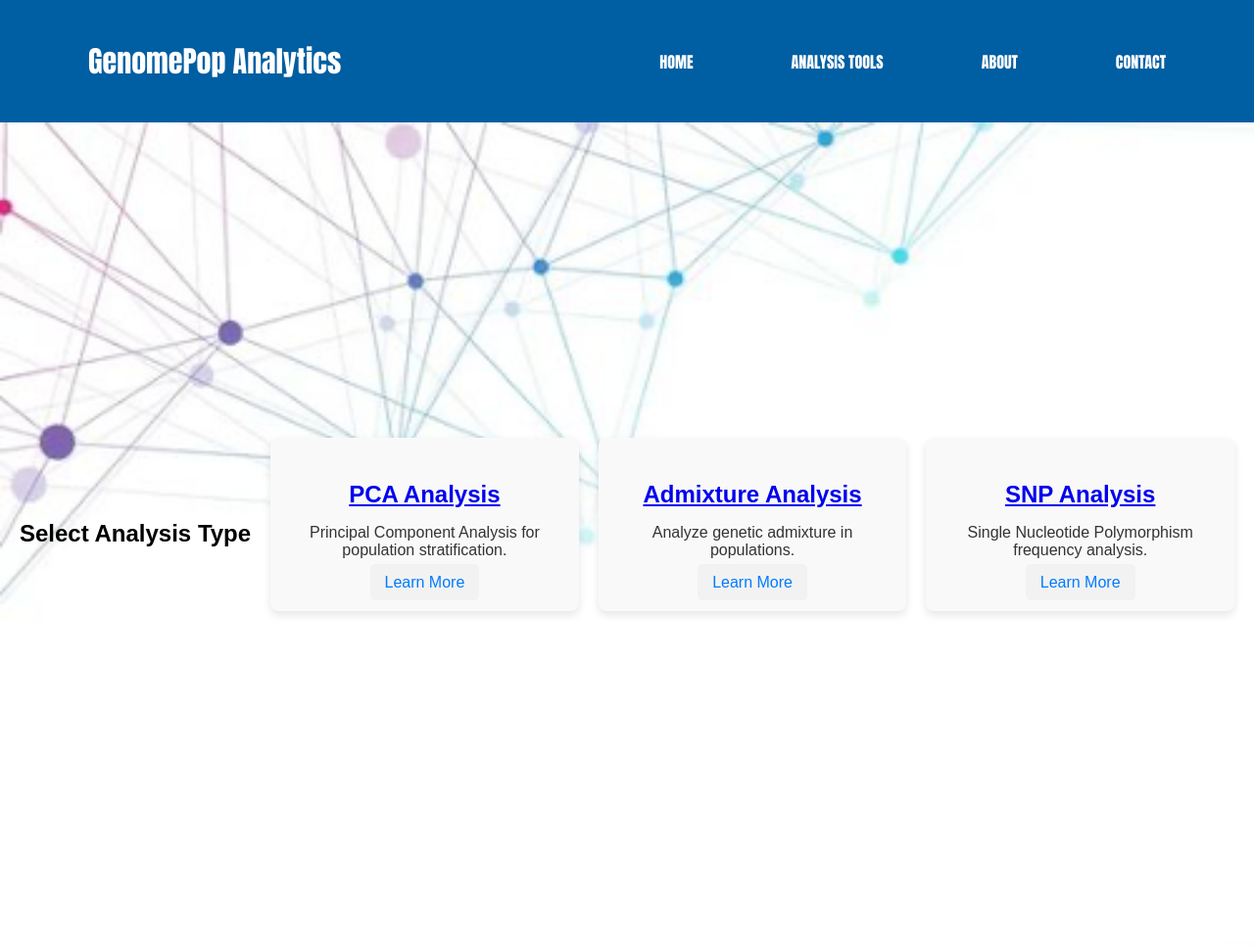
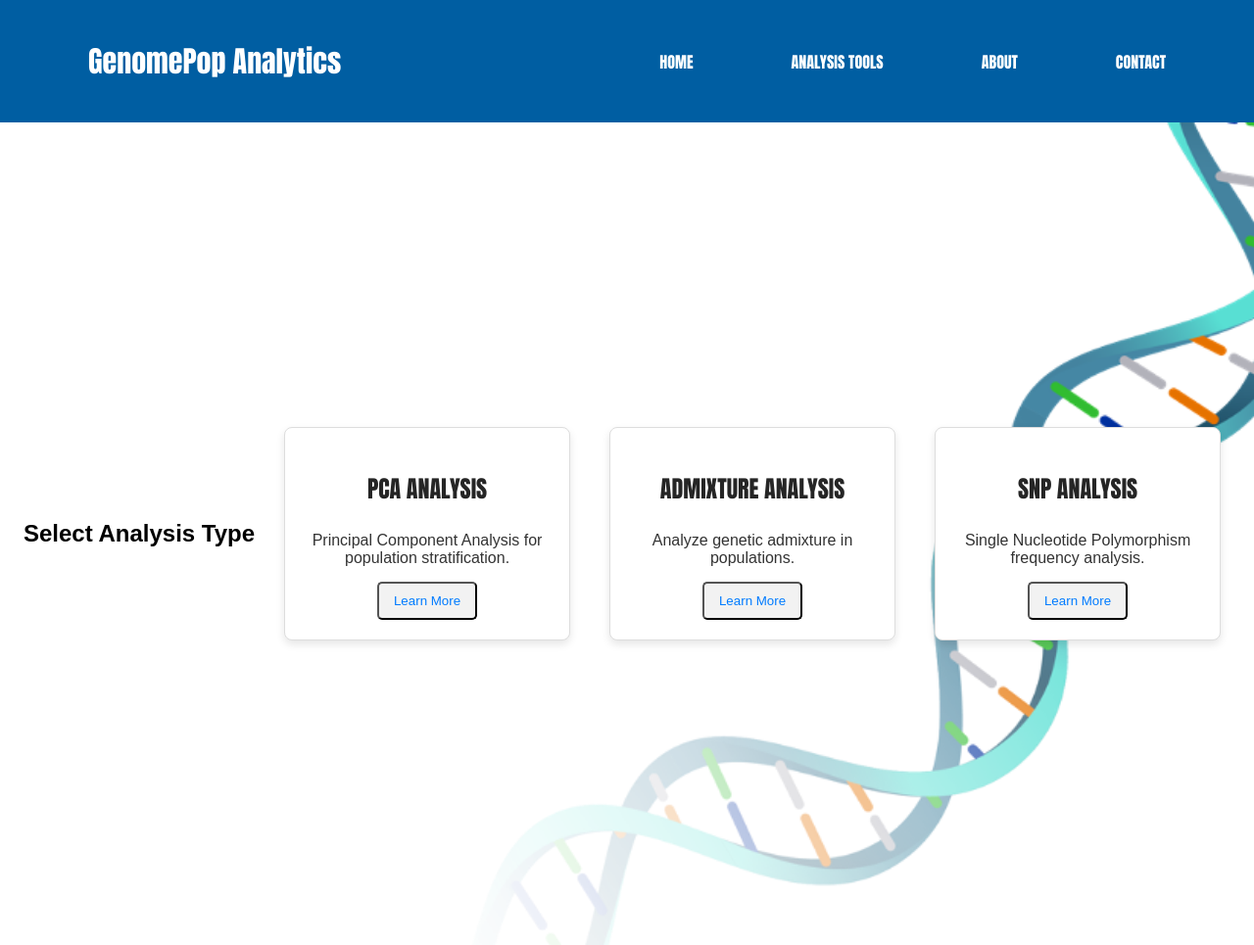
Before and after one commit to Djinho/Population-Genetics-Web-Tool, a Flask app: page /analysis_tools in a window 1280 px wide. Shown: the whole page at 98% size. Run offline with Flask 3, Linux system fonts and the light colour scheme; data comes from the database, SQL or seed files in the repository.

Commit message:
changed some front end components

```diff
--- a/app/main.py
+++ b/app/main.py
@@ -424,6 +424,7 @@ def plot_pca(pca_results):
 
 def plot_admixture_heatmap(ancestry_data):
     # Convert data to a DataFrame for easier manipulation
+
     df = pd.DataFrame(ancestry_data).set_index('population_name')
 
     # Set up the heatmap figure
--- a/app/static/css/style.css
+++ b/app/static/css/style.css
@@ -121,9 +121,10 @@ body {
     min-height: 100vh;
     background-color: white;
     background-size: cover ;
-    background-image: url('/static/images/Picture 3.png'); /* Update the path accordingly */
+    background-image: url('/static/images/Picture 4.png'); /* Update the path accordingly */
     /* Add additional styling properties if needed */
     background-repeat: repeat;
+
 }
 
 .analysis-options h2 {
@@ -133,30 +134,40 @@ body {
 }
 
 .analysis-box {
-    background-color: #f9f9f9; /* Light grey background */
+    background-color: #ffff; /* Light grey background */
     border-radius: 8px; /* Rounded corners */
     padding: 20px;
     width: 250px; /* Adjust the width as needed */
     box-shadow: 0 4px 8px rgba(0, 0, 0, 0.1); /* Subtle shadow for depth */
     text-align: center;
     margin-bottom: 20px;
-    justify-content: center;
-    gap: 20px;
-    flex: 1;
+    border: 1px solid #ddd;
+    margin: 0 10px;
+    font-family: 'Bebas Neue', Impact, Haettenschweiler, 'Arial Narrow Bold', sans-serif;
+    display: flex;
+    flex-direction: column;
+    align-items: center;
+    text-align: center;
+
+
+}
+.analysis-options a{
+    text-decoration: none;
+    color: #252525;
 }
 
 .analysis-box h3 {
-    color: #005ea2; /* Heading color to match your theme */
+    color: #005ea2 ; /* Heading color to match your theme */
     margin-bottom: 10px;
     font-size: 1.5em; /* Larger font size */
-
-
+    font-family: 'Bebas Neue', Impact, Haettenschweiler, 'Arial Narrow Bold', sans-serif;
 }
 
 .analysis-box p {
     color: #333; /* Dark text for readability */
     font-size: 1em; /* Adjust the size as needed */
     margin-bottom: 15px;
+    font-family: 'Bebas Neue', sans-serif;
 }
 
 .analysis-link {
--- a/app/templates/admixture_form.html
+++ b/app/templates/admixture_form.html
@@ -3,7 +3,7 @@
 {% block content %}
 <h2>Admixture Analysis Form</h2>
 <!-- Container for the Plotly chart -->
-<div id="admixturePlot" style="width:100%;max-width:900px;height:500px;"></div>
+<div id="admixturePlot" style="width: 100%;max-width:900px;height:500px;"></div>
 
 <form id="admixtureForm">
     <fieldset>
--- a/app/templates/analysis_selection.html
+++ b/app/templates/analysis_selection.html
@@ -6,21 +6,27 @@
   <h2 class="center-text">Select Analysis Type</h2>
   <div class="analysis-box">
     <!-- Existing PCA Analysis Box -->
-    <h3><a href="{{ url_for('pca_form') }}">PCA Analysis</a></h3>
+    <h3 style="font-family: 'Bebas Neue', Impact, Haettenschweiler, 'Arial Narrow Bold', sans-serif;"><a href="{{ url_for('pca_form') }}">PCA ANALYSIS</a></h3>
     <p>Principal Component Analysis for population stratification.</p>
-    <a href="{{ url_for('pca_description') }}" class="analysis-link">Learn More</a>
+    <a href="{{ url_for('pca_description') }}">
+      <button class="analysis-link">Learn More</button>
+    </a>
   </div>
   <div class="analysis-box">
     <!-- Existing Admixture Analysis Box -->
-    <h3><a href="{{ url_for('admixture_form') }}">Admixture Analysis</a></h3>
+    <h3 style="font-family: 'Bebas Neue', Impact, Haettenschweiler, 'Arial Narrow Bold', sans-serif;"><a href="{{ url_for('admixture_form') }}">ADMIXTURE ANALYSIS</a></h3>
     <p>Analyze genetic admixture in populations.</p>
-    <a href="{{ url_for('admixture_description') }}" class="analysis-link">Learn More</a>
+    <a href="{{ url_for('admixture_description') }}">
+      <button class="analysis-link">Learn More</button>
+    </a>
   </div>
   <div class="analysis-box">
     <!-- Updated SNP Analysis Box -->
-    <h3><a href="{{ url_for('snp_analysis_form') }}">SNP Analysis</a></h3> <!-- Add this anchor tag -->
+    <h3 style="font-family: 'Bebas Neue', Impact, Haettenschweiler, 'Arial Narrow Bold', sans-serif;"><a href="{{ url_for('snp_analysis_form') }}">SNP ANALYSIS</a></h3> <!-- Add this anchor tag -->
     <p>Single Nucleotide Polymorphism frequency analysis.</p>
-    <a href="{{ url_for('snp_description') }}" class="analysis-link">Learn More</a>
+    <a href="{{ url_for('snp_description') }}">
+      <button class="analysis-link">Learn More</button>
+    </a>
   </div>
 </div>
 {% endblock %}
```
Also changed, not shown: other parts of app/static/css/style.css (+16 -10 lines), app/static/images/Picture 4.png (added).
